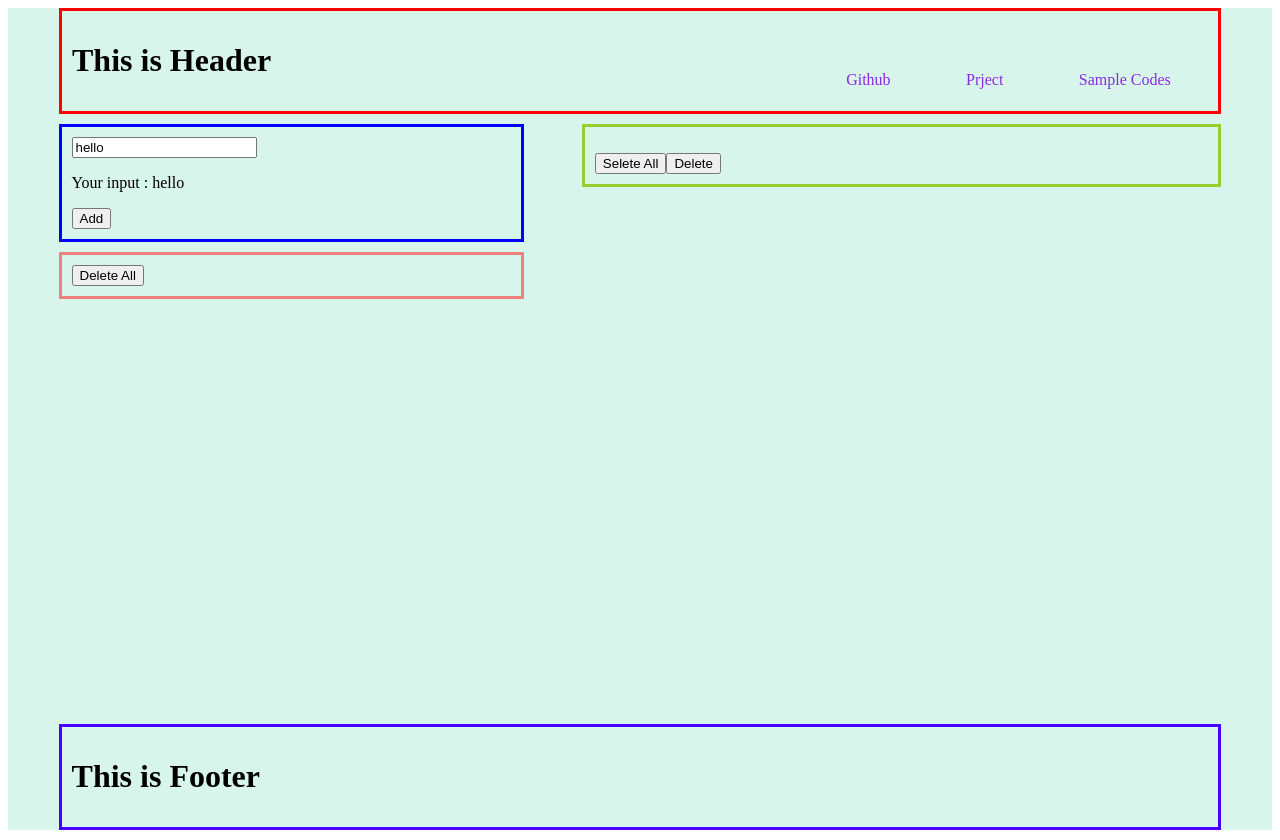
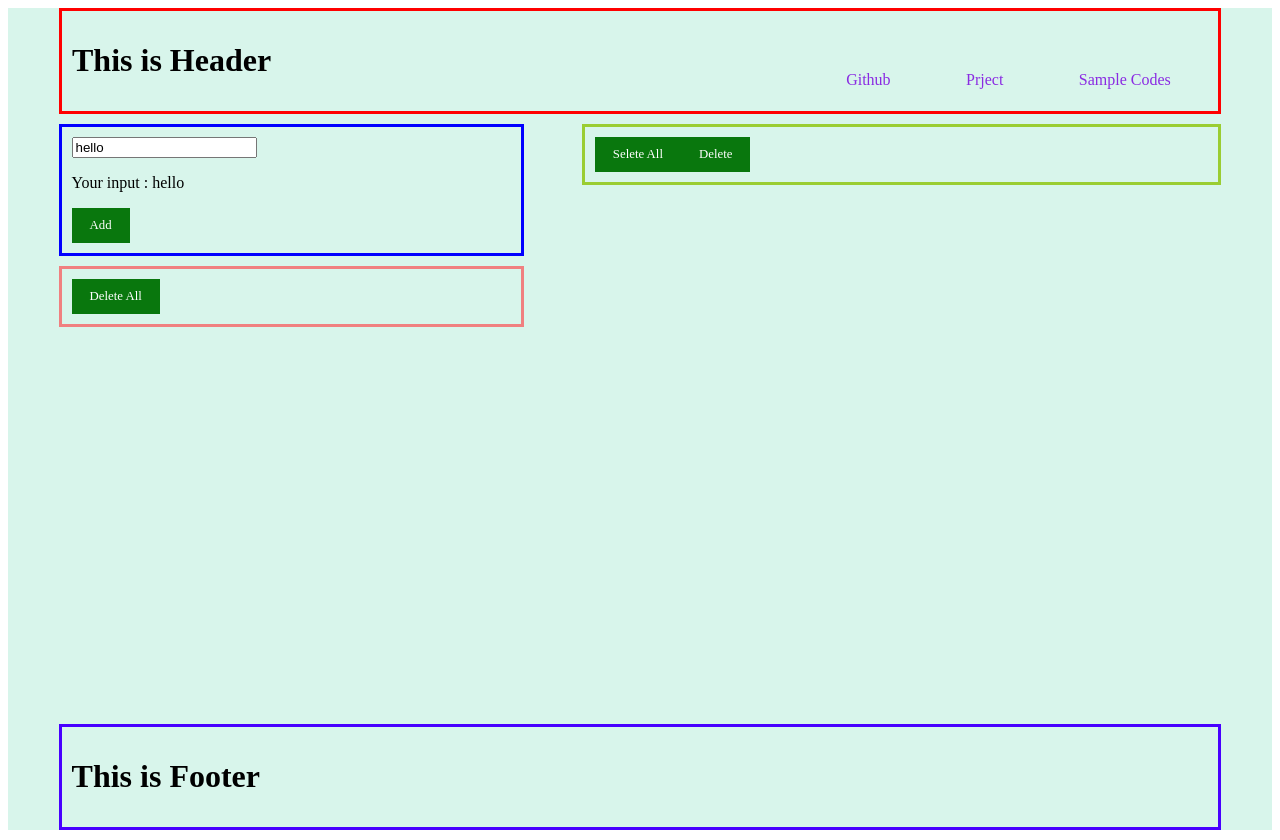
Before and after one commit to fukugit/todo-list-vue3, a Vue app: page /#/ in a window 1280 px wide. Built offline with nearby package versions, Linux system fonts and the light colour scheme.

Commit message:
Change layout

```diff
--- a/src/assets/style/common.css
+++ b/src/assets/style/common.css
@@ -5,3 +5,17 @@
   padding: 0 4%;
   background-color: rgb(216, 245, 235);
 }
+.button {
+  background-color: #09770d; /* Green */
+  border: none;
+  color: white;
+  padding: 10px 18px;
+  text-align: center;
+  text-decoration: none;
+  display: inline-block;
+  font-size: 0.8rem;
+  cursor: pointer;
+}
+.button:hover {
+	opacity: 0.5 ;
+}
--- a/src/components/TodoInput.vue
+++ b/src/components/TodoInput.vue
@@ -33,14 +33,16 @@ const addTodo = () => {
 
 
 <template>
-  <div>
+  <div class="frame">
     <input type="text" v-model.lazy="messageInput"><p>Your input : {{ messageInput }}</p>
-    <button type="button" @click="addTodo">Add</button>
+    <div class="button" @click="addTodo">
+      Add
+    </div>
   </div>
 </template>
 
 <style scoped>
-  div {
+  .frame {
     border: blue solid;
     padding: 10px;
     margin-bottom: 10px;
--- a/src/components/TodoList.vue
+++ b/src/components/TodoList.vue
@@ -1,16 +1,14 @@
 <script setup>
 import { ref } from 'vue';
 import { defineProps } from 'vue';
-import { computed } from 'vue';
 import { defineExpose } from 'vue';
-import { annotate } from 'rough-notation';
 
 const obj = ref({
   oldMessages: [],
 })
 obj.value.oldMessages = JSON.parse(localStorage.getItem('message'));
 
-const props = defineProps({
+defineProps({
   message:{
     type: String,
     requirerd: true,
@@ -24,10 +22,6 @@ const props = defineProps({
     default: false,
     requirerd: false,
   }
-});
-
-let displayNewMessage = computed(() => {
-  return props.message;
 });
 
 const showTodoList = () => {
@@ -46,14 +40,6 @@ defineExpose({
   showTodoList,
 });
 
-const afterEnter = (el) => {
-  const annotation1 = annotate(el, { type: 'circle', color: '#B22222', animationDuration: 800 });
-  annotation1.show();
-};
-const afterExit = () => {
-  alert("sssss");
-};
-
 const deleteTodo = (id) => {
   let messages = JSON.parse(localStorage.getItem('message'));
   messages.forEach((message, index) =>{
@@ -71,24 +57,10 @@ const deleteTodo = (id) => {
 <template>
   <div class="li">
     <div>
-      <ul class="red">
-        <transition
-          type="animation"
-          @after-enter="afterEnter"
-          @after-exit="afterExit"
-          enter-active-class="animate__animated animate__bounce"
-          appear
-        >
-          <li v-if="displayNewMessage != ''">Your latest input : {{ displayNewMessage }} ID:{{props.messageId}}</li>
-        </transition>
-      </ul>
-    </div>
-    <div>
-      <button type="button" >Selete All</button>
-      <button type="button" >Delete</button>
+      <div class="button">Selete All</div>
+      <div class="button">Delete</div>
       <div v-for="(todoList, key) in obj" :key="key">
         <ul v-for="(todo) in todoList" :key="todo.id">
-          <!-- TODO transition -->
           <transition
             type="animation"
             enter-active-class="animate__animated animate__bounce"
@@ -97,16 +69,16 @@ const deleteTodo = (id) => {
             <li v-if="todo.id == messageId" id="{{todo.id}}">
               <input type="checkbox">
               {{todo.message }}
-              <button type="button" >Done</button>
-              <button type="button" @click="deleteTodo(todo.id)">Delete</button>
+              <div class="button">Done</div>
+              <div class="button" @click="deleteTodo(todo.id)">Delete</div>
             </li>
           </transition>
 
           <li v-if="todo.id != messageId" id="{{todo.id}}">
             <input type="checkbox">
             {{todo.message }}
-            <button type="button" >Done</button>
-            <button type="button" @click="deleteTodo(todo.id)">Delete</button>
+            <div class="button">Done</div>
+            <div class="button" @click="deleteTodo(todo.id)">Delete</div>
           </li>
         </ul>
       </div>
--- a/src/components/TodoRemove.vue
+++ b/src/components/TodoRemove.vue
@@ -13,8 +13,8 @@ const deleteTodoList = () => {
 </script>
 
 <template>
-  <div>
-    <button @click="deleteTodoList">Delete All</button>
+  <div class="frame">
+    <div class="button" @click="deleteTodoList">Delete All</div>
     <transition name="fade">
       <p v-if="isDeleted">All TODOs were removed!</p>
     </transition>
@@ -23,7 +23,7 @@ const deleteTodoList = () => {
 
 
 <style scoped>
-  div {
+  .frame {
     border: lightcoral solid;
     padding: 10px;
     margin-bottom: 10px;
```
Also changed, not shown: 8 other files (tests, documents, lock files or other folders).
